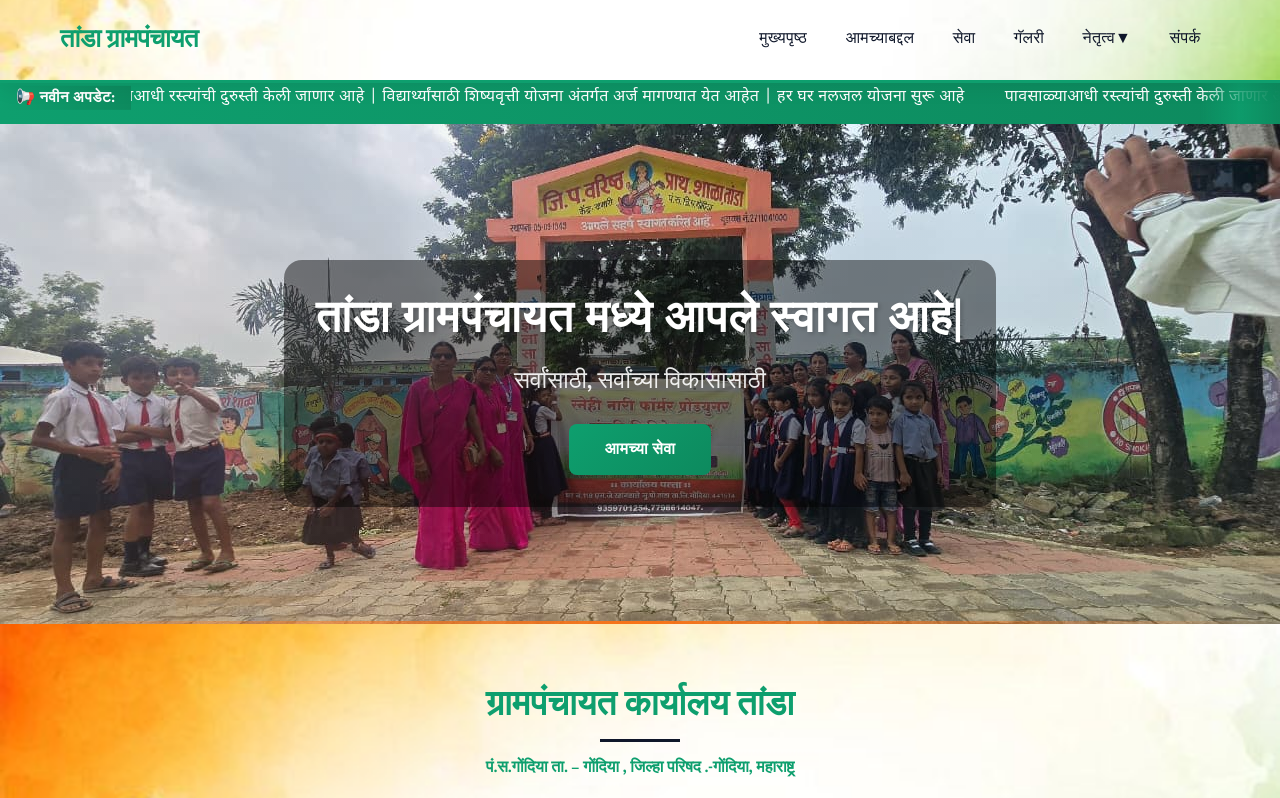
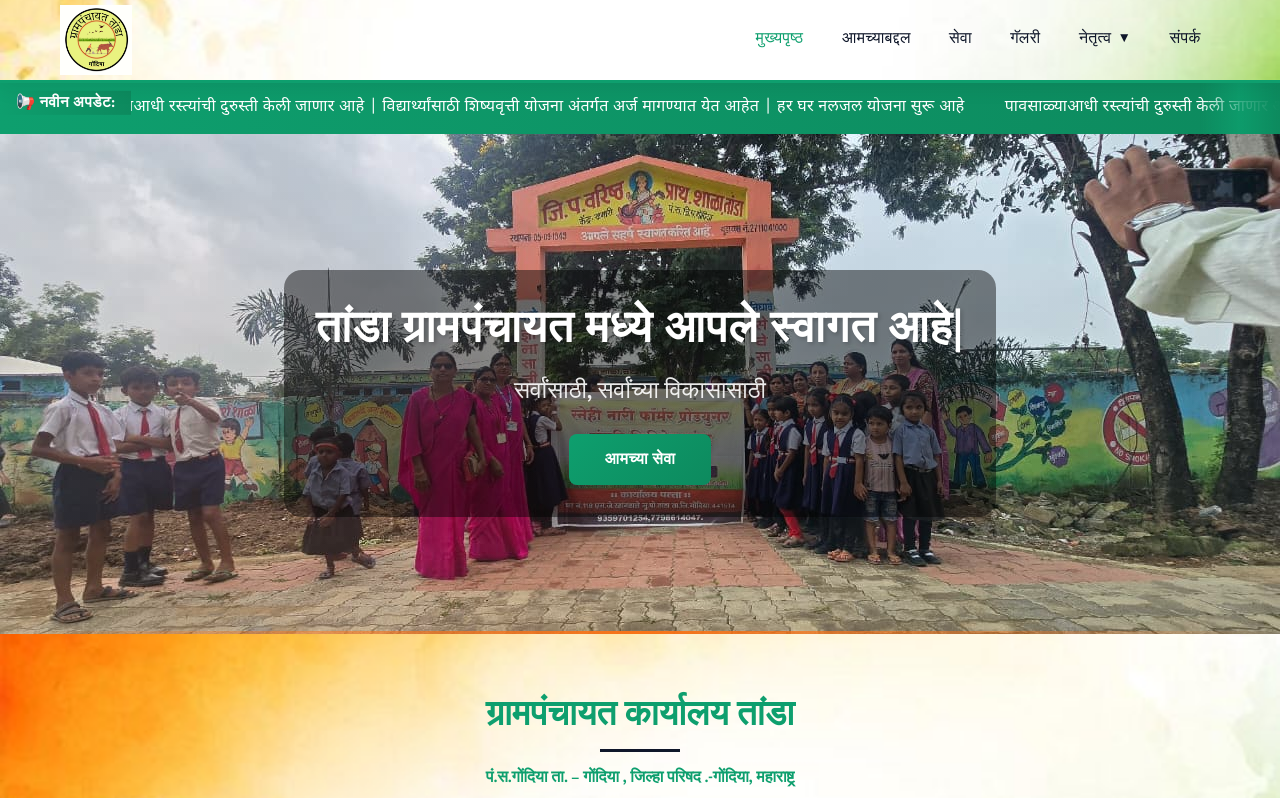
Before and after one commit to sandipbisen08/gptanda-main, a React (Create React App) app: page / in a window 1280 px wide. Shown: the top 798 px of the page. Built offline with nearby package versions, Linux system fonts and the light colour scheme; grey boxes are pictures that could not be loaded.

Commit message:
added video , hamburger modified and fully responsive

```diff
--- a/src/components/Marquee.scss
+++ b/src/components/Marquee.scss
@@ -75,6 +75,7 @@
   padding-right: 2.5rem;
   letter-spacing: 0.3px;
   font-family: 'Noto Sans Devanagari', 'Baloo 2', Arial, sans-serif;
+  padding-top: 10px;
 
   @media (max-width: 1024px) {
     font-size: 0.95rem;
@@ -82,12 +83,12 @@
   }
 
   @media (max-width: 768px) {
-    font-size: 0.85rem;
+    // font-size: 0.85rem;
     padding-right: 1.5rem;
   }
 
   @media (max-width: 480px) {
-    font-size: 0.75rem;
+    // font-size: 0.75rem;
     padding-right: 1rem;
   }
 }
--- a/src/components/Navbar.scss
+++ b/src/components/Navbar.scss
@@ -36,7 +36,7 @@
     }
 
     img {
-      height: 45px;
+      height: 70px;
       margin-right: 12px;
     }
   }
@@ -62,6 +62,7 @@
     @media (max-width: 960px) {
       display: flex;
       flex-direction: column;
+      align-items: stretch;
       width: 100%;
       height: 90vh;
       position: absolute;
@@ -70,7 +71,8 @@
       opacity: 1;
       transition: all 0.5s ease;
       background-color: #fff;
-      padding: 20px 0;
+      padding: 0;
+      margin: 0;
       box-shadow: 0 5px 10px rgba(0, 0, 0, 0.1);
 
       &.active {
@@ -102,14 +104,16 @@
     @media (max-width: 960px) {
       width: 100%;
       height: auto;
-      padding: 10px 0;
+      min-height: 0;
+      padding: 0;
+      border-bottom: 1px solid #f3f4f6;
 
       &:hover {
         border: none;
       }
 
       &.dropdown:hover .dropdown-menu {
-        display: none;
+        display: flex;
       }
     }
   }
@@ -125,6 +129,22 @@
     position: relative;
     transition: all 0.3s ease;
     letter-spacing: 0.3px;
+    cursor: pointer;
+
+    &.dropdown-toggle {
+      cursor: pointer;
+    }
+
+    .dropdown-arrow {
+      margin-left: 6px;
+      font-size: 0.85em;
+      transition: transform 0.2s ease;
+      display: inline-block;
+    }
+
+    .dropdown-arrow.open {
+      transform: rotate(180deg);
+    }
 
     &::after {
       content: '';
@@ -146,11 +166,19 @@
       }
     }
 
+    &.active {
+      color: #0E9F6E;
+    }
+
     @media (max-width: 960px) {
-      text-align: center;
-      padding: 1.5rem;
+      text-align: left;
+      padding: 1rem 1.2rem;
       width: 100%;
-      display: table;
+      display: flex;
+      justify-content: space-between;
+      align-items: center;
+      height: auto;
+      line-height: 1.4;
 
       &::after {
         display: none;
@@ -184,6 +212,12 @@
     transition: all 0.3s cubic-bezier(0.25, 0.46, 0.45, 0.94);
     z-index: 999;
 
+    &.active {
+      display: flex;
+      opacity: 1;
+      visibility: visible;
+    }
+
     li {
       margin: 0;
       padding: 0;
@@ -191,6 +225,33 @@
 
       &:last-child {
         border-bottom: none;
+      }
+    }
+
+    @media (max-width: 960px) {
+      display: flex;
+      flex-direction: column;
+      position: static;
+      width: 100%;
+      background: #fff;
+      box-shadow: none;
+      border: none;
+      border-top: 1px solid #f0f0f0;
+      border-radius: 0;
+      padding: 0;
+      margin: 0;
+      opacity: 1;
+      visibility: visible;
+      max-height: 0;
+      overflow: hidden;
+      transition: max-height 0.3s ease;
+      align-items: stretch;
+
+      li { width: 100%; }
+
+      &.active {
+        max-height: 500px;
+        overflow: visible;
       }
     }
   }
@@ -204,6 +265,11 @@
     transition: all 0.3s cubic-bezier(0.25, 0.46, 0.45, 0.94);
     position: relative;
     letter-spacing: 0.3px;
+
+    @media (max-width: 960px) {
+      padding: 12px 20px 12px 40px;
+      text-align: left;
+    }
 
     &::before {
       content: '';
@@ -226,6 +292,12 @@
       &::before {
         transform: scaleY(1);
       }
+    }
+
+    &.active {
+      background-color: #EEFDF6;
+      color: #0E9F6E;
+      padding-left: 28px;
     }
   }
 }
@@ -260,3 +332,8 @@
     width: 100%;
   }
 }
+@media (max-width: 768px) {
+  .navbar {
+    background-position: bottom;
+  }
+}
--- a/src/components/Navbar.tsx
+++ b/src/components/Navbar.tsx
@@ -1,11 +1,17 @@
 import React, { useState } from 'react';
-import { Link } from 'react-router-dom';
+import { Link, useLocation } from 'react-router-dom';
 import { FaBars, FaTimes } from 'react-icons/fa';
 import './Navbar.scss';
+import gptandalogo from '../images/tanda-logo-new.png';
 
 const Navbar: React.FC = () => {
   const [isOpen, setIsOpen] = useState(false);
   const [isDropdownOpen, setIsDropdownOpen] = useState(false);
+  const location = useLocation();
+
+  const isActive = (path: string) => location.pathname === path;
+  const leadershipPaths = ['/sarpanch', '/upsarpanch', '/gramsevak', '/adhyaksha'];
+  const isLeadershipActive = leadershipPaths.some(p => location.pathname.startsWith(p));
 
   const toggleMenu = () => {
     setIsOpen(!isOpen);
@@ -19,8 +25,11 @@ const Navbar: React.FC = () => {
     <nav className="navbar">
       <div className="navbar-container">
         <Link to="/" className="navbar-logo">
+          <img src={gptandalogo} alt="" />
+        </Link>
+        {/* <Link to="/" className="navbar-logo">
           तांडा ग्रामपंचायत
-        </Link>
+        </Link> */}
 
         <div className="menu-icon" onClick={toggleMenu}>
           {isOpen ? <FaTimes /> : <FaBars />}
@@ -28,33 +37,33 @@ const Navbar: React.FC = () => {
 
         <ul className={isOpen ? 'nav-menu active' : 'nav-menu'}>
           <li className="nav-item">
-            <Link to="/" className="nav-links" onClick={toggleMenu}>
+            <Link to="/" className={`nav-links ${isActive('/') ? 'active' : ''}`} onClick={toggleMenu}>
               मुख्यपृष्ठ
             </Link>
           </li>
           <li className="nav-item">
-            <Link to="/about" className="nav-links" onClick={toggleMenu}>
+            <Link to="/about" className={`nav-links ${isActive('/about') ? 'active' : ''}`} onClick={toggleMenu}>
               आमच्याबद्दल
             </Link>
           </li>
           <li className="nav-item">
-            <Link to="/services" className="nav-links" onClick={toggleMenu}>
+            <Link to="/services" className={`nav-links ${isActive('/services') ? 'active' : ''}`} onClick={toggleMenu}>
               सेवा
             </Link>
           </li>
           <li className="nav-item">
-            <Link to="/gallery" className="nav-links" onClick={toggleMenu}>
+            <Link to="/gallery" className={`nav-links ${isActive('/gallery') ? 'active' : ''}`} onClick={toggleMenu}>
               गॅलरी
             </Link>
           </li>
           <li className="nav-item dropdown">
-            <span className="nav-links dropdown-toggle" onClick={toggleDropdown}>
+            <span className={`nav-links dropdown-toggle ${isLeadershipActive ? 'active' : ''}`} onClick={toggleDropdown}>
               नेतृत्व
               <span className={`dropdown-arrow ${isDropdownOpen ? 'open' : ''}`}>▼</span>
             </span>
             <ul className={`dropdown-menu ${isDropdownOpen ? 'active' : ''}`}>
               <li>
-                <Link to="/sarpanch" className="dropdown-link" onClick={() => {
+                <Link to="/sarpanch" className={`dropdown-link ${isActive('/sarpanch') ? 'active' : ''}`} onClick={() => {
                   toggleMenu();
                   setIsDropdownOpen(false);
                 }}>
@@ -62,7 +71,7 @@ const Navbar: React.FC = () => {
                 </Link>
               </li>
               <li>
-                <Link to="/upsarpanch" className="dropdown-link" onClick={() => {
+                <Link to="/upsarpanch" className={`dropdown-link ${isActive('/upsarpanch') ? 'active' : ''}`} onClick={() => {
                   toggleMenu();
                   setIsDropdownOpen(false);
                 }}>
@@ -70,7 +79,7 @@ const Navbar: React.FC = () => {
                 </Link>
               </li>
               <li>
-                <Link to="/gramsevak" className="dropdown-link" onClick={() => {
+                <Link to="/gramsevak" className={`dropdown-link ${isActive('/gramsevak') ? 'active' : ''}`} onClick={() => {
                   toggleMenu();
                   setIsDropdownOpen(false);
                 }}>
@@ -78,7 +87,7 @@ const Navbar: React.FC = () => {
                 </Link>
               </li>
               <li>
-                <Link to="/adhyaksha" className="dropdown-link" onClick={() => {
+                <Link to="/adhyaksha" className={`dropdown-link ${isActive('/adhyaksha') ? 'active' : ''}`} onClick={() => {
                   toggleMenu();
                   setIsDropdownOpen(false);
                 }}>
@@ -88,7 +97,7 @@ const Navbar: React.FC = () => {
             </ul>
           </li>
           <li className="nav-item">
-            <Link to="/contact" className="nav-links" onClick={toggleMenu}>
+            <Link to="/contact" className={`nav-links ${isActive('/contact') ? 'active' : ''}`} onClick={toggleMenu}>
               संपर्क
             </Link>
           </li>
--- a/src/images.d.ts
+++ b/src/images.d.ts
@@ -19,3 +19,7 @@ declare module '*.svg' {
     const ReactComponent: React.FunctionComponent<React.SVGProps<SVGSVGElement>>;
     export default ReactComponent;
 }
+declare module '*.mp4' {
+    const src: string;
+    export default src;
+}
--- a/src/pages/Home.scss
+++ b/src/pages/Home.scss
@@ -632,7 +632,7 @@
         overflow: hidden;
         box-shadow: 0 4px 12px rgba(0, 0, 0, 0.1);
         background: #000;
-        min-height: 400px;
+        max-height: 400px;
         display: flex;
         align-items: center;
         justify-content: center;
```
Also changed, not shown: src/pages/Home.tsx (+22 -10 lines), src/images/tanda-logo-new.png (added).
